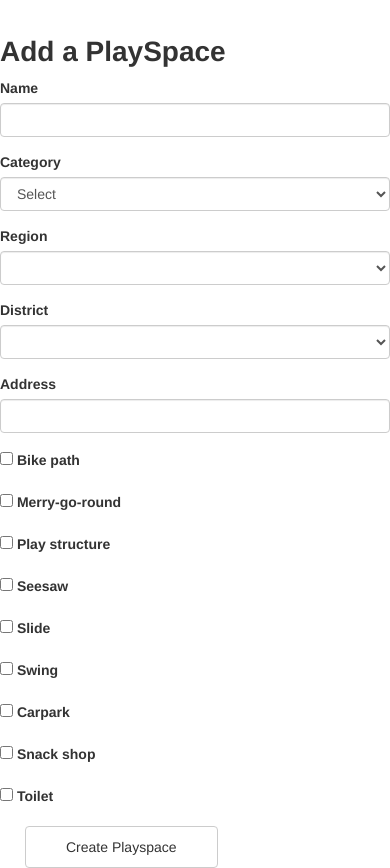
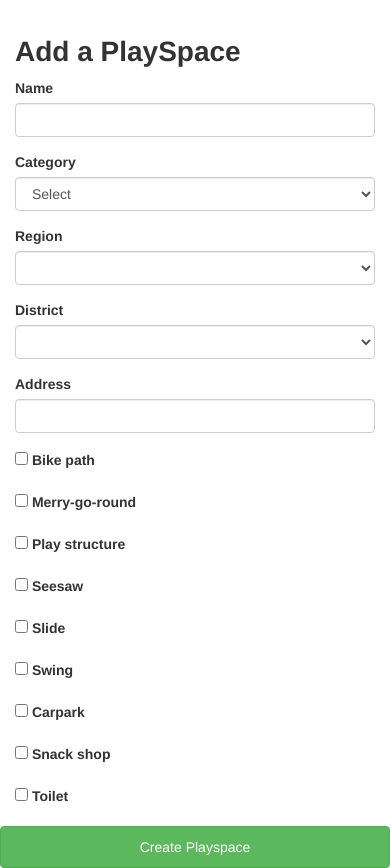
Before and after one commit to wdi-hk-9/Project-PlaySpace, a Rails app: page /playspaces/new in a window 390 px wide. Shown: the part 63-931 px from the top of the page. Run offline with Rails 7, Linux system fonts and the light colour scheme; data comes from the database, SQL or seed files in the repository; lists and menus that the app fills with data are empty; style sheets or scripts are compiled from the project's sources; some libraries are stand-ins or nearby versions.

Commit message:
add playspace page responsive

```diff
--- a/app/views/playspaces/_form.html.erb
+++ b/app/views/playspaces/_form.html.erb
@@ -1,5 +1,5 @@
 <div class="row">
-  <div class="col-xs-12 col-sm-10 col-md-8">
+  <div class="col-xs-12">
 
     <%= bootstrap_form_for(@playspace) do |f| %>
       <div>
@@ -17,6 +17,10 @@
       <div>
         <%= f.text_field :address %>
       </div>
+
+    <div class="row">
+
+      <div class ="col-lg-3 portfolio-item">
         <div>
           <%= f.check_box :bike_path %>
         </div>
@@ -26,6 +30,9 @@
         <div>
           <%= f.check_box :play_structure %>
         </div>
+      </div>
+
+      <div class="col-lg-3 portfolio-item">
         <div>
           <%= f.check_box :seesaw %>
         </div>
@@ -35,6 +42,9 @@
         <div>
           <%= f.check_box :swing %>
         </div>
+      </div>
+
+      <div class="col-lg-3 portfolio-item">
         <div>
           <%= f.check_box :carpark %>
         </div>
@@ -44,10 +54,12 @@
         <div>
           <%= f.check_box :wc, label: "Toilet" %>
         </div>
-      <div>
-        <%= f.submit %>
       </div>
 
+      <div>
+      <%= f.submit "Create Playspace", class: "btn btn-success btn-block no-margin" %>
+      </div>
     <% end %>
     </div>
   </div>
+</div>
--- a/app/views/playspaces/new.html.erb
+++ b/app/views/playspaces/new.html.erb
@@ -1,9 +1,12 @@
-<div class="container-fluid top-margin">
+<div class="container top-margin">
   <div class="row">
 
+<div class="col-xs-12">
   <h2>Add a PlaySpace</h2>
 
   <%= render 'form' %>
+
+</div>
 
   </div>
 </div>
```
Also changed, not shown: app/assets/stylesheets/static_pages.scss (+1 -6 lines). Lines whose indentation alone changed are shown as unchanged.
